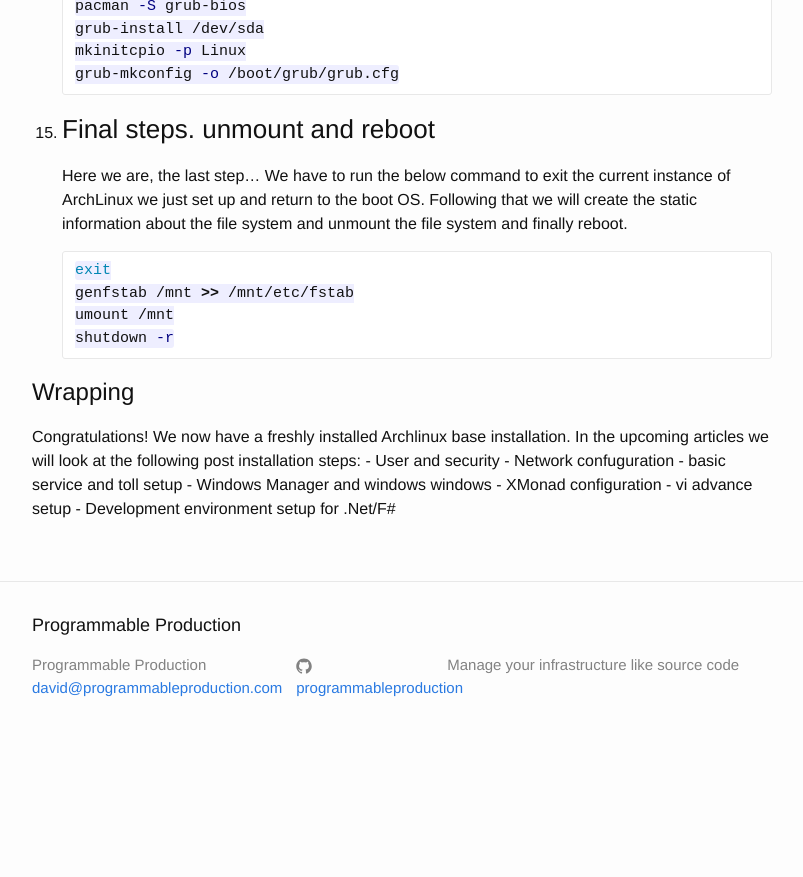
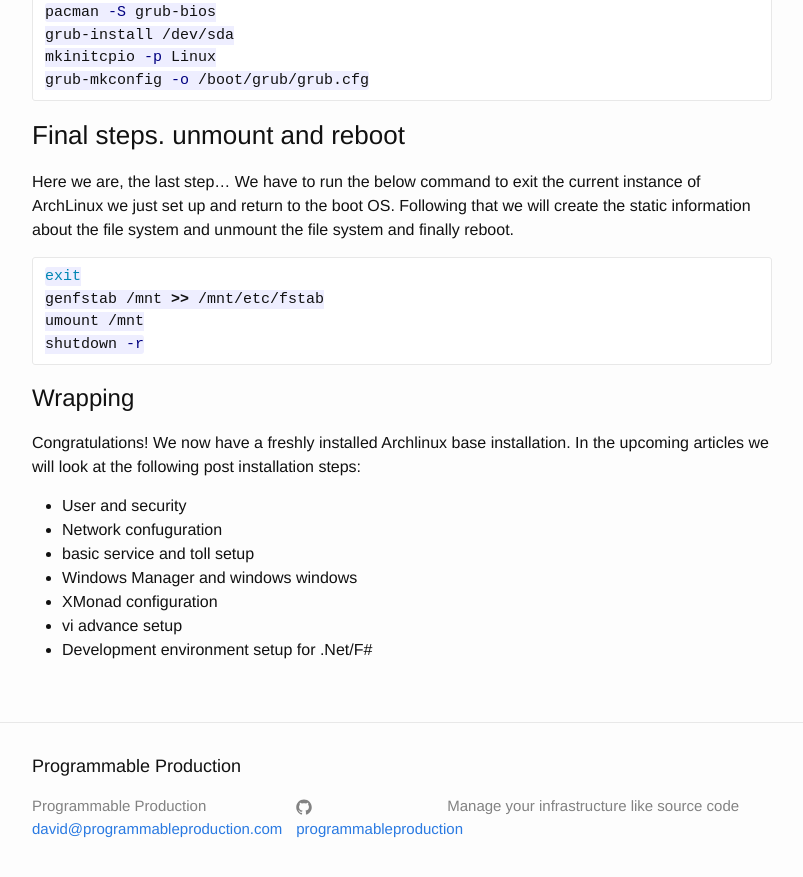
Before and after one commit to programmableproduction/programmableproduction.github.io, a Jekyll site: the page built from _posts/2016-02-01-ArchLinux-Base-Installation.md, in a window 1280 px wide and 900 px high, scrolled down 5896 px. Shown: the top 877 px of the window, without its empty margins (238-1041 px from the left). Built offline with Jekyll 4.4.1, drawn with Linux system fonts in a browser that asks for light colours; before the commit the page ends 6655 px from its top, so only the background shows below that; some of the changed lines change nothing that is shown.

Commit message:
Update markdown to support GFM

````diff
--- a/_config.yml
+++ b/_config.yml
@@ -11,4 +11,3 @@
 
 kramdown:
     input: GFM
-    syntax_highlighter: rouge
--- a/_posts/2016-02-01-ArchLinux-Base-Installation.md
+++ b/_posts/2016-02-01-ArchLinux-Base-Installation.md
@@ -4,7 +4,6 @@
 categories: Archlinux
 tags: Archlinux, Installation
 ---
-
 After years on Windows and having on the side this old Asus EeePC 11010HA collecting dust in storage I decided to give it a second life following the discovery of [Arch Linux](https://www.archlinux.org) and [Xmonad](http://xmonad.org/) from a friend who is working on a startup.
 I've tried a lot of other windows and Linux distributions on this machine in the past without success, mainly relating to the video driver which is the Intel GMA500.  This post summarizes how to set up Arch Linux on a laptop.
 I will set up this machine as a Linux development machine until I feel confident that I can do a full switch of my main PC.
@@ -38,150 +37,151 @@
 
 You need to boot your computer using the USB key we made above.
 
-1. ### Arch Linux Version Selection
-   You can select the installation you want to do. In our case we want to install the i686 which is the 32 bits version of Arch Linux.
-   if you want to install a 64 bits version of ArchLinux you will have to select x86_64
+### Arch Linux Version Selection
+You can select the installation you want to do. In our case we want to install the i686 which is the 32 bits version of Arch Linux.
+if you want to install a 64 bits version of ArchLinux you will have to select x86_64
 
-   ![Arch Install]({{ site.url }}/pictures/01 - ArchLinux Boot Screen.png)
+![Arch Install]({{ site.url }}/pictures/01 - ArchLinux Boot Screen.png)
 
-   This will bring you to the basic command prompt. This prompt is the one of the installation OS which is hosted on the USB Key
+This will bring you to the basic command prompt. This prompt is the one of the installation OS which is hosted on the USB Key
 
-   ![Arch base prompt]({{ site.url }}/pictures/02 - ArchLinux Startup prompt.png)
+![Arch base prompt]({{ site.url }}/pictures/02 - ArchLinux Startup prompt.png)
 
-2. ### Find the install drive name
-    Before we start installing ArchLinux we need to find the main drive that will be used to install it. Run the command.
+### Find the install drive name
+Before we start installing ArchLinux we need to find the main drive that will be used to install it. Run the command.
 
-    ```shell
-    fdisk -l
-    ```
+``` bash
+fdisk -l
+```
 
-   This will list all the disk you have on your machine. In my case the command returns this:
+This will list all the disk you have on your machine. In my case the command returns this:
 
-   ![fdisk result]({{ site.url }}/pictures/03 - ArchLinux fdisk result.png)
+![fdisk result]({{ site.url }}/pictures/03 - ArchLinux fdisk result.png)
 
-     You should see something similar to that. In my case the drive on which I want to install Arch Linux is */dev/sda*
+You should see something similar to that. In my case the drive on which I want to install Arch Linux is */dev/sda*
 
-3. ### Create the partition on your hard drive
-    We create two partitions on the drive /dev/sda.
+### Create the partition on your hard drive
+We create two partitions on the drive /dev/sda.
 
-    **Remark**: Creating two partitions is the minimum you have to do. However you will find in the literature that often there can be more partitions. However in our case two are enough.
+**Remark**: Creating two partitions is the minimum you have to do. However you will find in the literature that often there can be more partitions. However in our case two are enough.
 
-    * Swap partition : half of the size of your memory
-    * Data partition : We will create a single partition for all the rest. We won't try to be clever and create different partition for different folder.
+* Swap partition : half of the size of your memory
+* Data partition : We will create a single partition for all the rest. We won't try to be clever and create different partition for different folder.
 
-    Run the command below to start the partition manager :
+Run the command below to start the partition manager :
 
-    ```shell
-    cfdisk /dev/sda
-    ```
+```shell
+cfdisk /dev/sda
+```
 
-4. ### Format the main partition and mount the new formatted disk
-    We need to format the new data partition as ext4 which is the current standard Linux file system type. Following this step we will have to mount the new formatted partition in the current Archlinux installation boot OS to be able to download and install the base Archlinux packages later on.
+### Format the main partition and mount the new formatted disk
+We need to format the new data partition as ext4 which is the current standard Linux file system type. Following this step we will have to mount the new formatted partition in the current Archlinux installation boot OS to be able to download and install the base Archlinux packages later on.
 
-    ```shell
-    mkfs.ext4 /dev/sda2
-    mount /dev/sda2 /mnt
-    ```
+```shell
+mkfs.ext4 /dev/sda2
+mount /dev/sda2 /mnt
+```
 
-5. ### Initialize  the Swap partition
-    The Swap partition is initialized using the following simple command. The first one initializes the swap then the second enables it.
+### Initialize  the Swap partition
+The Swap partition is initialized using the following simple command. The first one initializes the swap then the second enables it.
 
-    ```shell
-    mkswap /dev/sda1
-    swapon /dev/sda1
-    ```
+```shell
+mkswap /dev/sda1
+swapon /dev/sda1
+```
 
-6. ### Enable the network
-    This can be different depending on if you are using a wired or wireless network. I will explain below for wireless (note: wired network should be enabled by default). The base install image comes with a utility that helps you find and set up your wifi connection. Run the command below to set up your wifi connection.
+### Enable the network
+This can be different depending on if you are using a wired or wireless network. I will explain below for wireless (note: wired network should be enabled by default). The base install image comes with a utility that helps you find and set up your wifi connection. Run the command below to set up your wifi connection.
 
-    ```shell
-    wifi-menu
-    ```
+```shell
+wifi-menu
+```
 
-7. ### Download all the Archlinux base packages
-    Now that we have the network setup completed we can download from the Internet all the base and base-devel packages of Archlinux to the /mnt mount point. We do that by running the following command.
+### Download all the Archlinux base packages
+Now that we have the network setup completed we can download from the Internet all the base and base-devel packages of Archlinux to the /mnt mount point. We do that by running the following command.
 
-    ```shell
-    pacstrap /mnt base base-devel
-    ```
+```shell
+pacstrap /mnt base base-devel
+```
 
-8. ### Start ArchLinux partition
-    Now that we have downloaded all the packages required for the base image of Archlinux it's time to start that new partition. Archlinux comes with a specific tool that starts the archlinux session as root. When you run the command you will see the command prompt change.
+### Start ArchLinux partition
+Now that we have downloaded all the packages required for the base image of Archlinux it's time to start that new partition. Archlinux comes with a specific tool that starts the archlinux session as root. When you run the command you will see the command prompt change.
 
-    ```shell
-    arch-chroot /mnt
-    ```
+```shell
+arch-chroot /mnt
+```
 
-9. ### Change the root password
-    First things first... securing the newly installed OS. For that we need to change the current password of the root account to which we are connecting. Run the following command and enter the new root password you want.
+### Change the root password
+First things first... securing the newly installed OS. For that we need to change the current password of the root account to which we are connecting. Run the following command and enter the new root password you want.
 
-    ```shell
-    passwd
-    ```
+```shell
+passwd
+```
 
-10. ### Enable locale settings
-    The computer locale settings are defined in the file  */etc/locale.gen*. This file contains all the locales predefined. We just have to uncomment the one we want to enable.  You can do that using 'vi' or 'nano'. In our case we wil use nano here. When we finish editing the file /8/etc/locale.gen* we will run the command *lcoale-gen* to generate the file we need.
+### Enable locale settings
+The computer locale settings are defined in the file  */etc/locale.gen*. This file contains all the locales predefined. We just have to uncomment the one we want to enable.  You can do that using 'vi' or 'nano'. In our case we wil use nano here. When we finish editing the file /8/etc/locale.gen* we will run the command *lcoale-gen* to generate the file we need.
 
-    ```shell
-    nano /etc/locale.gen
-    locale-gen
-    ```
+```shell
+nano /etc/locale.gen
+locale-gen
+```
 
-11. ### Set the time zone
-    On Linux all the time zone info is defined in */usr/share/zoneinf*. We will have to create a link between the time zone we want and the file */etc/localtime*. The first command lists the time zone info. Your time zone can be located in another child folder. For example Paris is under the folder Europe. The second command creates the link between the time zone we want and the configuration file that Linux is reading this information from.
+### Set the time zone
+On Linux all the time zone info is defined in */usr/share/zoneinf*. We will have to create a link between the time zone we want and the file */etc/localtime*. The first command lists the time zone info. Your time zone can be located in another child folder. For example Paris is under the folder Europe. The second command creates the link between the time zone we want and the configuration file that Linux is reading this information from.
 
-    ```shell
-    ls /usr/share/zoneinfo -ali
-    ln -s /usr/share/zoneinfo/Hongkong /etc/localtime
-    ```
+```shell
+ls /usr/share/zoneinfo -ali
+ln -s /usr/share/zoneinfo/Hongkong /etc/localtime
+```
 
-12. ### Give a name to the computer
-    We have to set the file */etc/hostna,e* to contain the name of the current computer (think of a fun name!). The best way to do that is to print to the file the name you choose using output redirection, like this:
+### Give a name to the computer
+We have to set the file */etc/hostna,e* to contain the name of the current computer (think of a fun name!). The best way to do that is to print to the file the name you choose using output redirection, like this:
 
-    ```shell
-    echo archlinuxEeePC > /etc/hostname
-    ```
+```shell
+echo archlinuxEeePC > /etc/hostname
+```
 
-13. ### Install some useful packages for wireless
-    As we are installing ArchLinux on a laptop it is useful to install some  network tool to be able to reconnect after the reboot. The package netctl allows you to manage configuration using profiles. We are also going to install a dialog to allow the command *wifi-menu* that we used earlier to work.
+### Install some useful packages for wireless
+As we are installing ArchLinux on a laptop it is useful to install some  network tool to be able to reconnect after the reboot. The package netctl allows you to manage configuration using profiles. We are also going to install a dialog to allow the command *wifi-menu* that we used earlier to work.
 
-    ```shell
-    pacman -S netctl dialog
-    ```
+```shell
+pacman -S netctl dialog
+```
 
-14. ### Installing and Setting Grub boot loader
-    We're almost done...  :-)
-    We now have to install and set up the bootloader. The most common used today is Grub. The bootloader allows us to choose the OS we want to boot and take all the driver initialize. We have to run several commands to acheive the following:
-    - Download the Grub package from internet.
-    - Install Grub as bootloader on the drive */dev/sda*
-    - Create the default configuration of Grub. This is the default one. We will do another article how to customize that.
+### Installing and Setting Grub boot loader
+We're almost done...  :-)
+We now have to install and set up the bootloader. The most common used today is Grub. The bootloader allows us to choose the OS we want to boot and take all the driver initialize. We have to run several commands to acheive the following:
 
-    Here's the commands to run:
+- Download the Grub package from internet.
+- Install Grub as bootloader on the drive */dev/sda*
+- Create the default configuration of Grub. This is the default one. We will do another article how to customize that.
 
-    ```shell
-    pacman -S grub-bios
-    grub-install /dev/sda
-    mkinitcpio -p Linux
-    grub-mkconfig -o /boot/grub/grub.cfg
-    ```
+Here's the commands to run:
 
-15. ### Final steps. unmount and reboot
-    Here we are, the last step... We have to run the below command to exit the current instance of ArchLinux we just set up and return to the boot OS. Following that we will create the static information about the file system and unmount the file system and finally reboot.
+```shell
+pacman -S grub-bios
+grub-install /dev/sda
+mkinitcpio -p Linux
+grub-mkconfig -o /boot/grub/grub.cfg
+```
 
-    ```shell
-    exit
-    genfstab /mnt >> /mnt/etc/fstab
-    umount /mnt
-    shutdown -r
-    ```
+### Final steps. unmount and reboot
+Here we are, the last step... We have to run the below command to exit the current instance of ArchLinux we just set up and return to the boot OS. Following that we will create the static information about the file system and unmount the file system and finally reboot.
+
+```shell
+exit
+genfstab /mnt >> /mnt/etc/fstab
+umount /mnt
+shutdown -r
+```
 
 # Wrapping
+Congratulations! We now have a freshly installed Archlinux base installation. In the upcoming articles we will look at the following post installation steps:
 
-Congratulations! We now have a freshly installed Archlinux base installation. In the upcoming articles we will look at the following post installation steps:
-    - User and security
-    - Network confuguration
-    - basic service and toll setup
-    - Windows Manager and windows windows
-    - XMonad configuration
-    - vi advance setup
-    - Development environment setup for .Net/F#
+- User and security
+- Network confuguration
+- basic service and toll setup
+- Windows Manager and windows windows
+- XMonad configuration
+- vi advance setup
+- Development environment setup for .Net/F#
````
